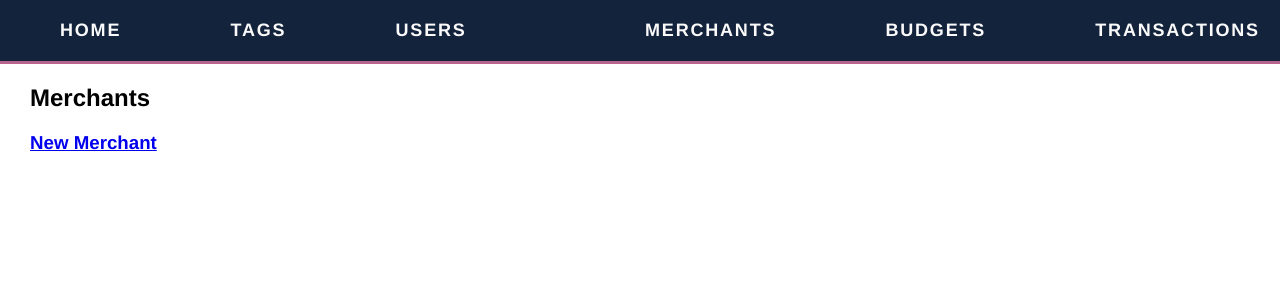
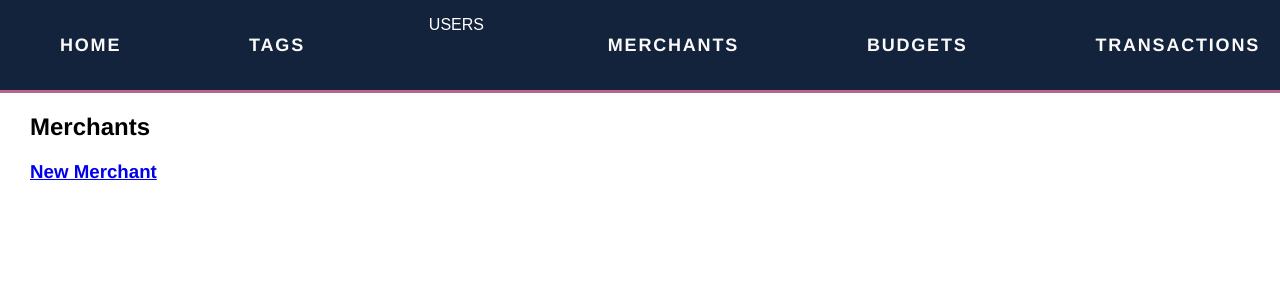
Before and after one commit to Madeleinecw/Code_Clan_Work, a Flask app: page /merchants in a window 1280 px wide. Shown: the top 300 px of the page. Run offline with Flask 2, Linux system fonts and the light colour scheme; data that the repository does not hold is empty; some libraries are stand-ins or nearby versions.

Commit message:
configuring drop down

```diff
--- a/spending_project/static/style.css
+++ b/spending_project/static/style.css
@@ -80,3 +80,11 @@
     text-decoration: none;
     margin-left: 40px
 }
+
+.dropbtn {
+    background-color: #14233C;
+    color: white;
+    padding: 16px;
+    font-size: 16px;
+    border: none;
+}
--- a/spending_project/templates/base.html
+++ b/spending_project/templates/base.html
@@ -14,10 +14,15 @@
             <ul class="menu">
                 <li class="menu_links"><a href="/">HOME</a></li>
                 <li class="menu_links"><a href="/tags">TAGS</a></li>
-                <li class="menu_links"><a href="/users">USERS</a></li>
-                <div class="dropdown-content">
-                    {% for user in users %}
-                    <a href="/users/{{user.id}}/dashboard">{{user.name}}</a> {% endfor %}
+                <div class="dropdown">
+                    <button class="dropbtn">USERS</button>
+                    <li class="menu_links">
+                        <a href="/users"></a>
+                    </li>
+                    <div class="dropdown-content">
+                        {% for user in users %}
+                        <li> <a href="/users/{{user.id}}/dashboard">{{user.name}}</a> </li> {% endfor %}
+                    </div>
                 </div>
                 <li class="menu_links"><a href="/merchants">MERCHANTS</a></li>
                 <li class="menu_links"><a href="/budgets/index">BUDGETS</a></li>
```
